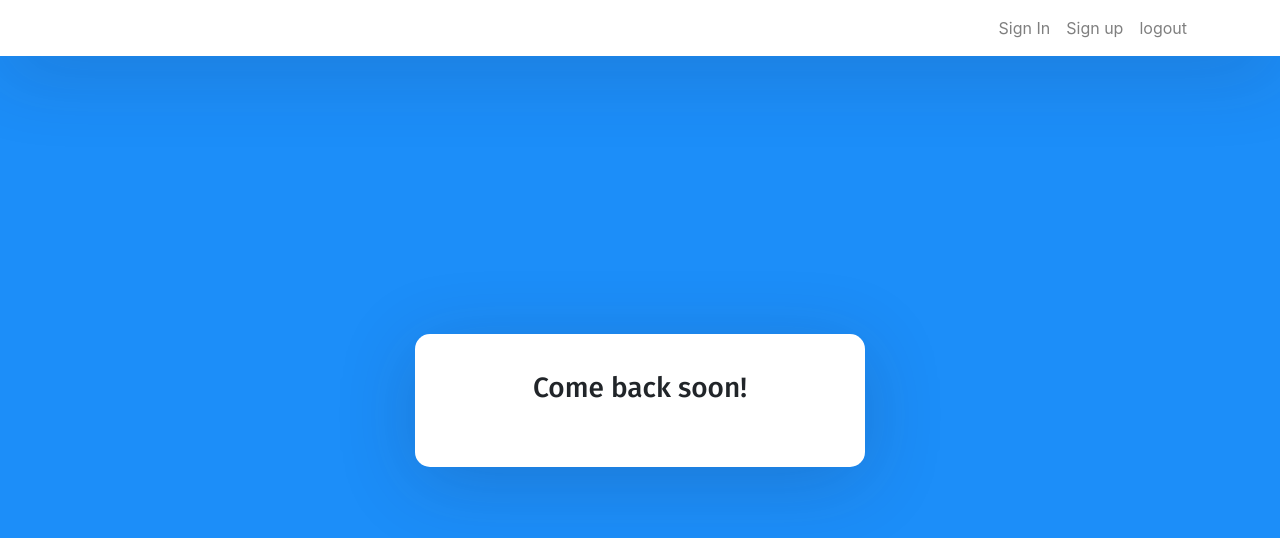
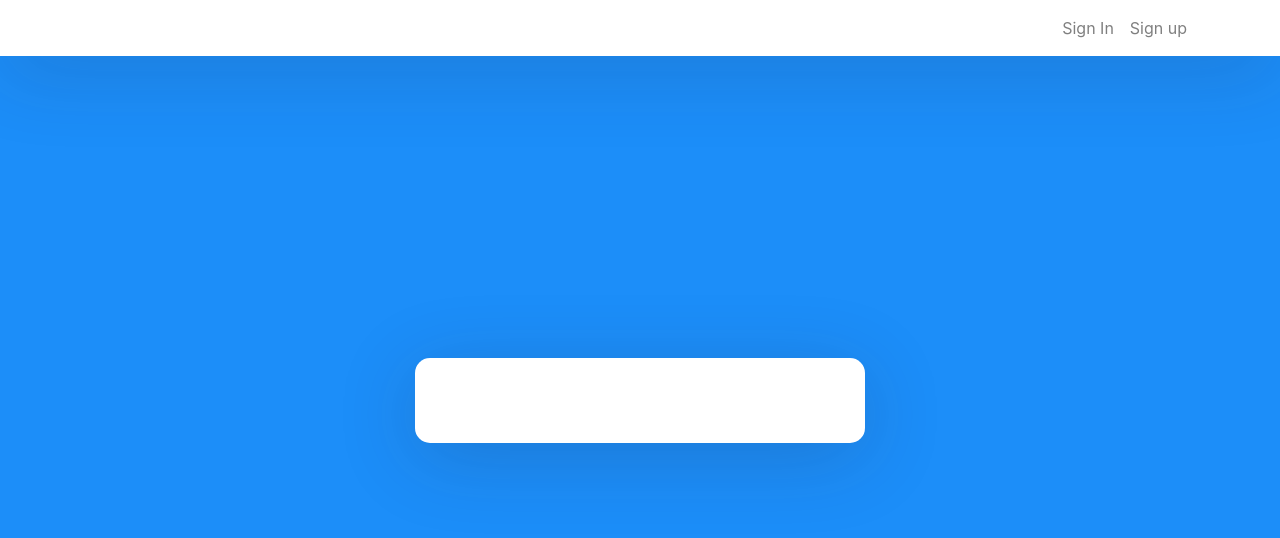
Before and after one commit to JoaGardiola/Simple-chat-frontend, a React (Create React App) app: page /auth/logout in a window 1280 px wide. Shown: the top 538 px of the page. Built offline with nearby package versions, Linux system fonts and the light colour scheme; the HTML template or start-up script is replaced by a standard one; what apollo-cache-persist would draw is missing.

Commit message:
remove unnecessary logout component

```diff
--- a/src/App.js
+++ b/src/App.js
@@ -6,7 +6,6 @@ import { BrowserRouter as Router, Switch, Route, Link } from 'react-router-dom'
 
 import SignIn from './components/signIn'
 import SignUp from './components/signUp'
-import logout from './components/logout'
 
 function App () {
   return (<Router>
@@ -21,9 +20,6 @@ function App () {
               <li className='nav-item'>
                 <Link className='nav-link' to='/auth/signup'>Sign up</Link>
               </li>
-              <li className='nav-item'>
-                <Link className='nav-link' to='/auth/logout'>logout</Link>
-              </li>
             </ul>
           </div>
         </div>
@@ -35,7 +31,6 @@ function App () {
             <Route exact path='/' component={SignIn} />
             <Route path='/auth/signin' component={SignIn} />
             <Route path='/auth/signup' component={SignUp} />
-            <Route path='/auth/logout' component={logout} />
           </Switch>
         </div>
       </div>
--- a/src/components/logout.js
+++ /dev/null
@@ -1,15 +0,0 @@
-import React from 'react'
-
-import { useApolloClient} from '@apollo/react-hooks'
-
-
-export default function Logout () {
-
-  const client = useApolloClient();
-
-  return (
-    client.clearStore(),
-    localStorage.clear(),
-    <h3>Come back soon!</h3>
-  )
-}
```
